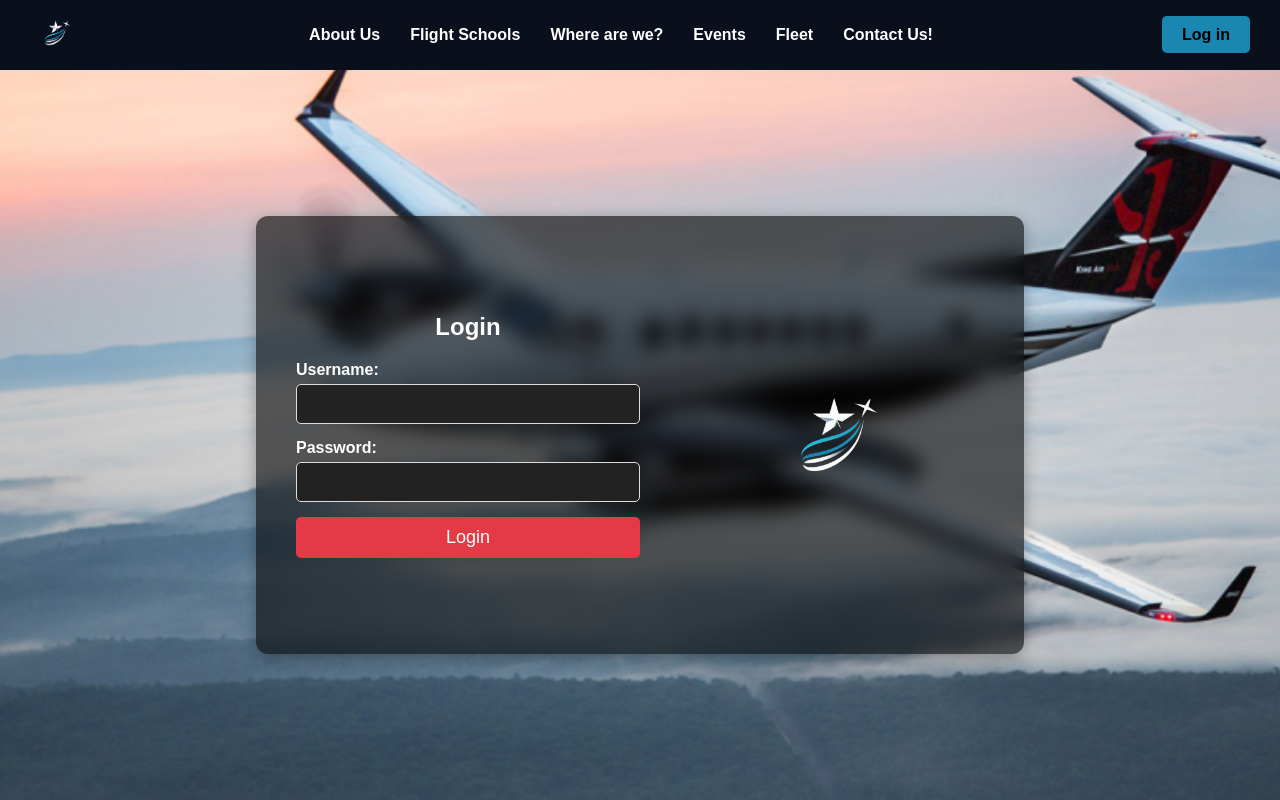
After one commit to darekmt2b2/Redstar-Systems, a PHP site: page /login.php in a window 1280 px wide. The commit adds this page. Run offline with PHP 8.4, Linux system fonts and the light colour scheme.

Commit message:
Login done, follow up with user pages

```diff
--- a/guestpage/pages/events.php
+++ b/guestpage/pages/events.php
@@ -20,5 +20,6 @@
 
     <?php include '../pages/footer.php';?>
 
+
 </body>
 </html>
--- a/guestpage/pages/index.php
+++ b/guestpage/pages/index.php
@@ -3,7 +3,7 @@
 <head>
     <meta charset="UTF-8">
     <meta name="viewport" content="width=device-width, initial-scale=1.0">
-    <title>Document</title>
+    <title>Redstar</title>
     <link rel="stylesheet" href="../resources/css/index.css">
 </head>
 <body>
--- /dev/null
+++ b/guestpage/pages/login.php
@@ -0,0 +1,31 @@
+<!DOCTYPE html>
+<html lang="en">
+<head>
+    <meta charset="UTF-8">
+    <meta name="viewport" content="width=device-width, initial-scale=1.0">
+    <title>Login Page</title>
+    <link rel="stylesheet" href="../resources/css/login.css">
+</head>
+<body>
+    <?php include '../pages/topnav.php'; ?>
+    <div class="container">
+        <div class="form-container">
+            <h2>Login</h2>
+            <form action="loginDATA.php" method="POST">
+                <div class="form-group">
+                    <label for="username">Username:</label>
+                    <input type="text" id="username" name="username" required>
+                </div>
+                <div class="form-group">
+                    <label for="password">Password:</label>
+                    <input type="password" id="password" name="password" required>
+                </div>
+                <button type="submit">Login</button>
+            </form>
+        </div>
+        <div class="logo-container">
+            <img src="..\resources\img\redstarAW.png" alt="Logo">
+        </div>
+    </div>
+</body>
+</html>
--- /dev/null
+++ b/guestpage/pages/loginDATA.php
@@ -0,0 +1,3 @@
+<?php
+include_once $_SERVER['DOCUMENT_ROOT'] . '/TFGpage/userPage/bdconfig.php';
+?>
--- a/guestpage/pages/topnav.php
+++ b/guestpage/pages/topnav.php
@@ -22,7 +22,7 @@
             <li><a href="#contact">Contact Us!</a></li>
         </ul>
         <div class="login-btn">
-            <a href="login.php">Log in</a>
+            <a href="../pages/login.php">Log in</a>
         </div>
     </nav>
 </body>
--- /dev/null
+++ b/guestpage/resources/css/login.css
@@ -0,0 +1,90 @@
+body {
+    display: flex;
+    justify-content: center;
+    align-items: center;
+    height: 100vh;
+    background-image: url('../img/king_air.png');
+    background-size: cover;
+    background-position: center;
+    background-repeat: no-repeat;
+}
+
+
+.container {
+    display: flex;
+    justify-content: space-between;
+    align-items: center;
+    width: 60%;
+    height: 60%;
+    background: rgba(0, 0, 0, 0.6); /* Semitransparency do not touch */
+    padding: 20px;
+    border-radius: 12px;
+    box-shadow: 0 4px 15px rgba(0, 0, 0, 0.3); /*  shadow */
+    color: white;
+    backdrop-filter: blur(10px); /* Frost */
+}
+
+
+/* Login Form */
+.form-container {
+    flex: 1;
+    text-align: center;
+    padding: 20px;
+}
+
+.form-container h2 {
+    margin-bottom: 20px;
+    font-size: 24px;
+}
+
+.form-group {
+    margin-bottom: 15px;
+    text-align: left;
+}
+
+.form-group label {
+    display: block;
+    font-weight: bold;
+    margin-bottom: 5px;
+}
+
+.form-group input {
+    width: 100%;
+    padding: 10px;
+    font-size: 16px;
+    border: 1px solid #ddd;
+    border-radius: 5px;
+    background-color: #222;
+    color: white;
+    outline: none;
+}
+
+button {
+    width: 100%;
+    padding: 10px;
+    font-size: 18px;
+    background: #e63946;
+    color: white;
+    border: none;
+    border-radius: 5px;
+    cursor: pointer;
+    transition: background 0.3s ease-in-out;
+}
+
+button:hover {
+    background: #d62839;
+}
+/*login form*/
+
+.logo-container {
+    flex: 1;
+    display: flex;
+    justify-content: center;
+    align-items: center;
+}
+
+.logo-container img {
+    width: 150px;
+    height: auto;
+    border-radius: 50%;
+}
```
Also changed, not shown: guestpage/data/participants.xml (+24 -0 lines), guestpage/pages/fleet.php (added, +11 -0 lines), guestpage/resources/img/king_air.png (added), userPage/logguedIndex.php (added).
